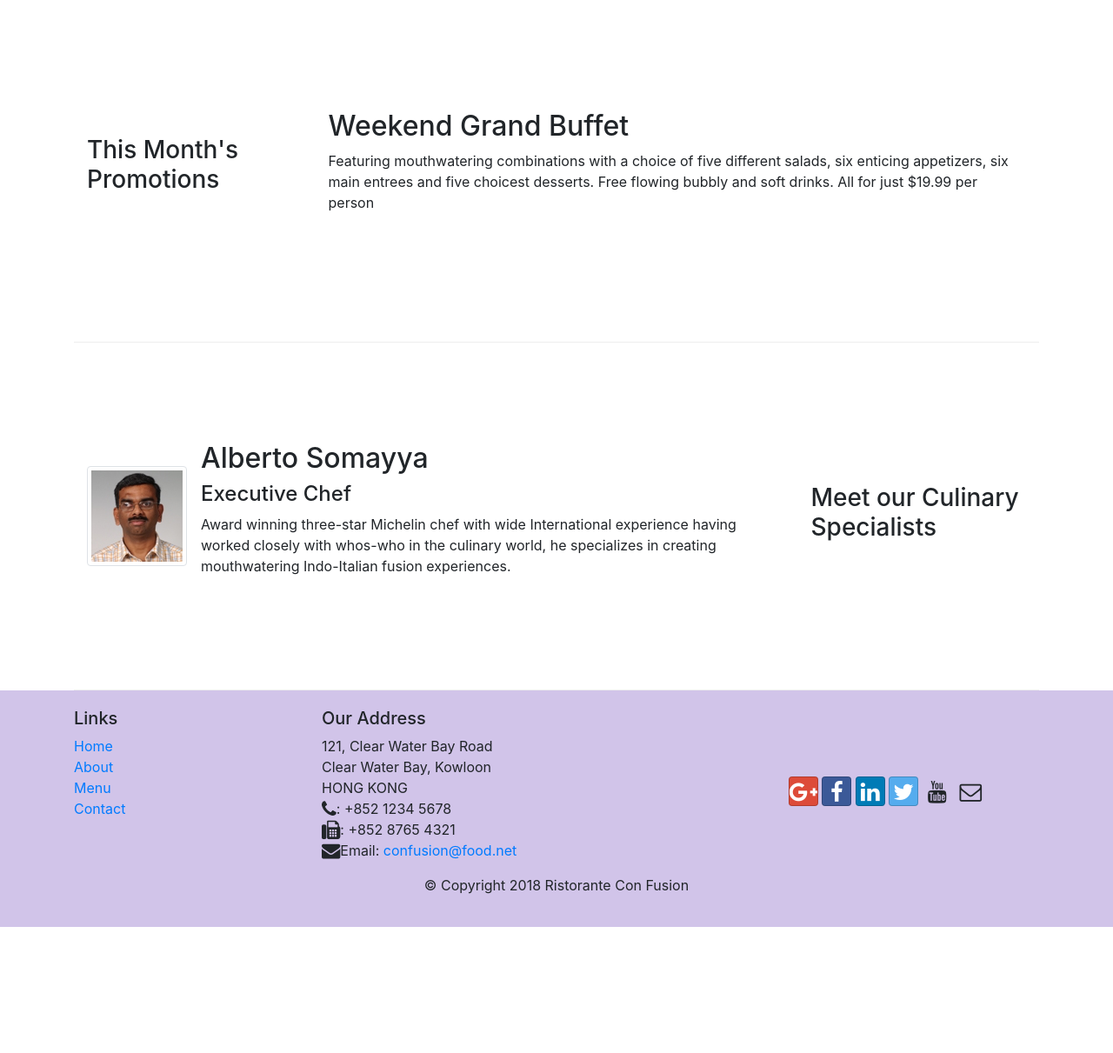
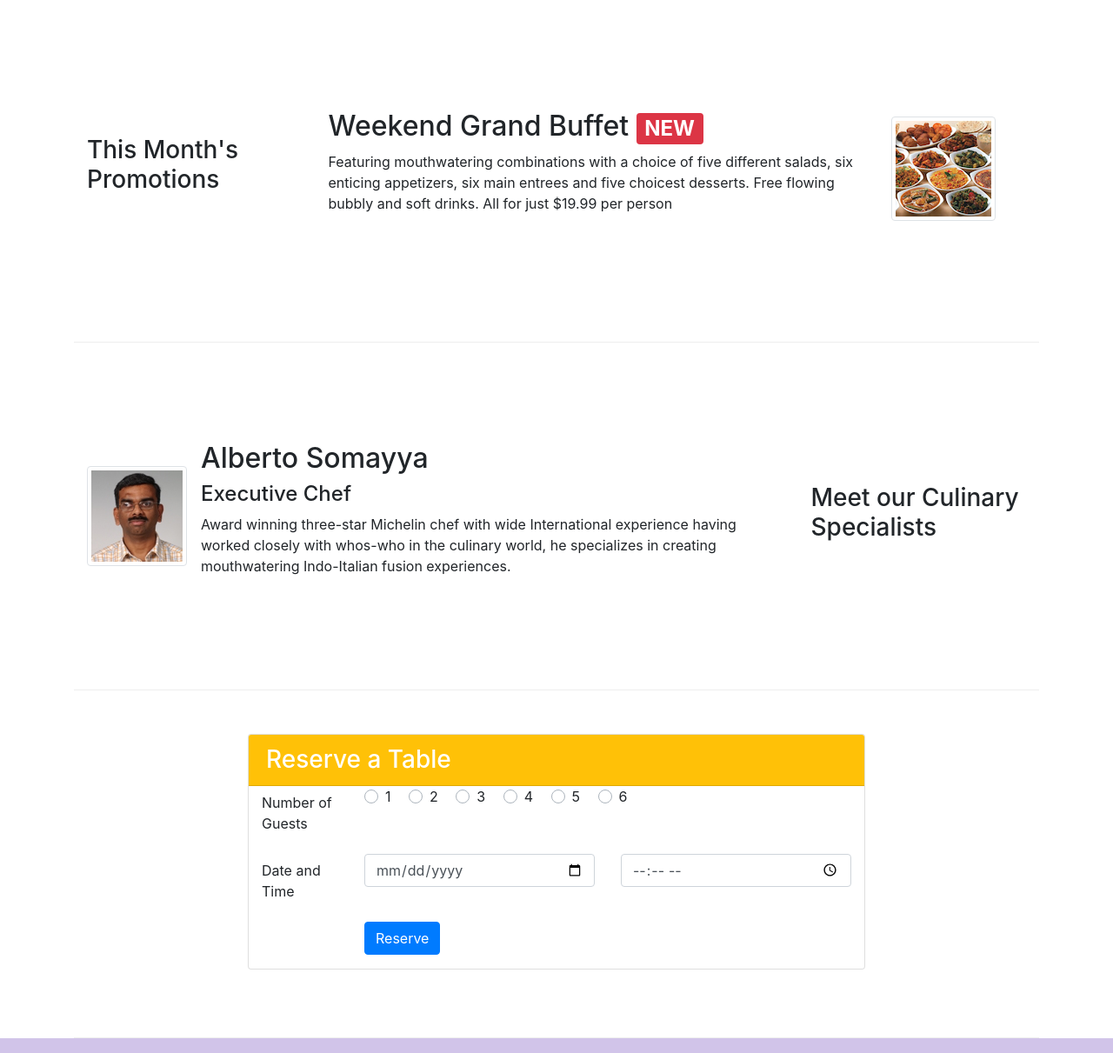
Before and after one commit to EladioDeveloper/UsingBootstrap, a website: page index.html in a window 1280 px wide. Shown: the part 740-1951 px from the top of the page at 87% size. Before the commit the page ends 1806 px from the top, so only its background shows below. Drawn offline with nearby package versions, Linux system fonts and the light colour scheme.

Commit message:
Homework 2

```diff
--- a/index.html
+++ b/index.html
@@ -33,15 +33,22 @@
         </div>
     </div>
 </nav>
-        <header class="jumbotron">
+    <header class="jumbotron">
         <div class="container">
             <div class="row row-header">
-                <div class="col-12 col-sm-6">
+                <div class="col-12 col-sm-6 col-md-6">
                     <h1>Ristorante con Fusion</h1>
-                    <p class="d-none d-sm-block">We take inspiration from the World's best cuisines, and create a unique fusion experience. Our lipsmacking creations will tickle your culinary senses!</p>
+                    <p class="">We take inspiration from the World's best cuisines, and create a unique fusion experience. Our lipsmacking creations will tickle your culinary senses!</p>
                 </div>
-                <div class="col-12 col-sm align-self-center">
-                    <img src="img/logo.png" class="img-fluid">
+                <div class="col-12 col-sm-6 col-md-6">
+                    <div class="row align-self-center">
+                        <div class="col-sm col-md-6">
+                            <img src="img/logo.png" class="img-fluid">
+                        </div>
+                        <div class="col-sm col-md-6 align-self-center">
+                            <a href="#card" class="btn btn-warning btn-block">Reserve Table</button></a>
+                        </div>
+                    </div>
                 </div>
             </div>
         </div>
@@ -68,9 +75,16 @@
             <div class="col-12 col-sm-4 col-md-3">
                 <h3>This Month's Promotions</h3>
             </div>
-            <div class="col col-sm col-md">
-                <h2>Weekend Grand Buffet</h2>
+            <div class="col col-sm-10 col-md">
+                <h2 class="mt-0">Weekend Grand Buffet <span class="badge badge-danger">NEW</span></h2>
                 <p class="d-none d-sm-block">Featuring mouthwatering combinations with a choice of five different salads, six enticing appetizers, six main entrees and five choicest desserts. Free flowing bubbly and soft drinks. All for just $19.99 per person </p>
+            </div>
+
+            <div class="col col-sm-2 col-md-2">
+                <div class="media">
+                    <img class="d-flex mr-auto img-thumbnail align-self-center" src="img/buffet.png" alt="buffet">
+
+                </div>
             </div>
         </div>
 
@@ -89,6 +103,69 @@
                 </div>
             </div>
         </div>
+
+        <div class="row row-content">
+            <div class="col col-md-2">
+
+            </div>
+            <div class="col-sm-12 col-md-8 col-xs">
+                <div class="card" id="card" name="card">
+                    <h3 class="card-header bg-warning text-white">Reserve a Table</h3>
+                    <form>
+                        <div class="col-sm col-md">
+                            <div class="form-group row">
+                                <label for="numberguests" class="col-md col-form-label">Number of Guests</label>
+                                <div class="col-md-10">
+                                    <div class="custom-control custom-radio custom-control-inline">
+                                        <input type="radio" id="radio1" name="radio1" class="custom-control-input">
+                                        <label class="custom-control-label" for="radio1">1</label>
+                                    </div>
+                                    <div class="custom-control custom-radio custom-control-inline">
+                                        <input type="radio" id="radio2" name="radio1" class="custom-control-input">
+                                        <label class="custom-control-label" for="radio2">2</label>
+                                    </div>
+                                    <div class="custom-control custom-radio custom-control-inline">
+                                        <input type="radio" id="radio3" name="radio1" class="custom-control-input">
+                                        <label class="custom-control-label" for="radio3">3</label>
+                                    </div>
+                                    <div class="custom-control custom-radio custom-control-inline">
+                                        <input type="radio" id="radio4" name="radio1" class="custom-control-input">
+                                        <label class="custom-control-label" for="radio4">4</label>
+                                    </div>
+                                    <div class="custom-control custom-radio custom-control-inline">
+                                        <input type="radio" id="radio5" name="radio1" class="custom-control-input">
+                                        <label class="custom-control-label" for="radio5">5</label>
+                                    </div>
+                                    <div class="custom-control custom-radio custom-control-inline">
+                                        <input type="radio" id="radio6" name="radio1" class="custom-control-input">
+                                        <label class="custom-control-label" for="radio6">6</label>
+                                    </div>
+                                </div>
+                            </div>
+
+                            <div class="form-group row">
+                                <label for="datetime" class="col-md-2 col-form-label">Date and Time</label>
+                                <div class="col-md col-sm">
+                                    <input type="date" class="form-control" placeholder="Date" id="date" name="date">
+                                </div>
+                                <div class="col-md col-sm">
+                                    <input type="time" class="form-control" placeholder="Time" id="time" name="time">
+                                </div>
+                            </div>
+
+                            <div class="form-group row">
+                                <div class="offset-md-2 col-md-10">
+                                    <button type="submit" class="btn btn-primary">Reserve</button>
+                                </div>
+                            </div>
+                        </div>
+                    </form>
+                </div>
+            </div>
+
+        </div>
+
+
     </div>
 
     <footer class="footer">
```
